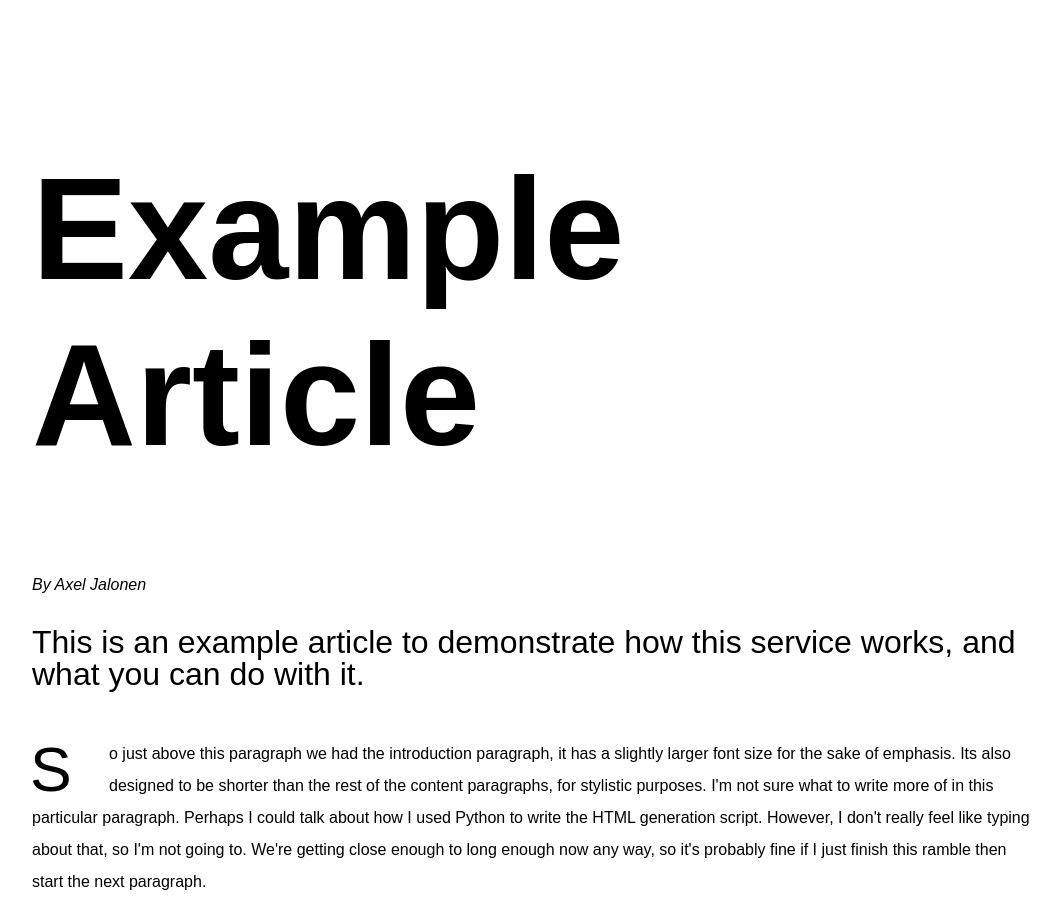
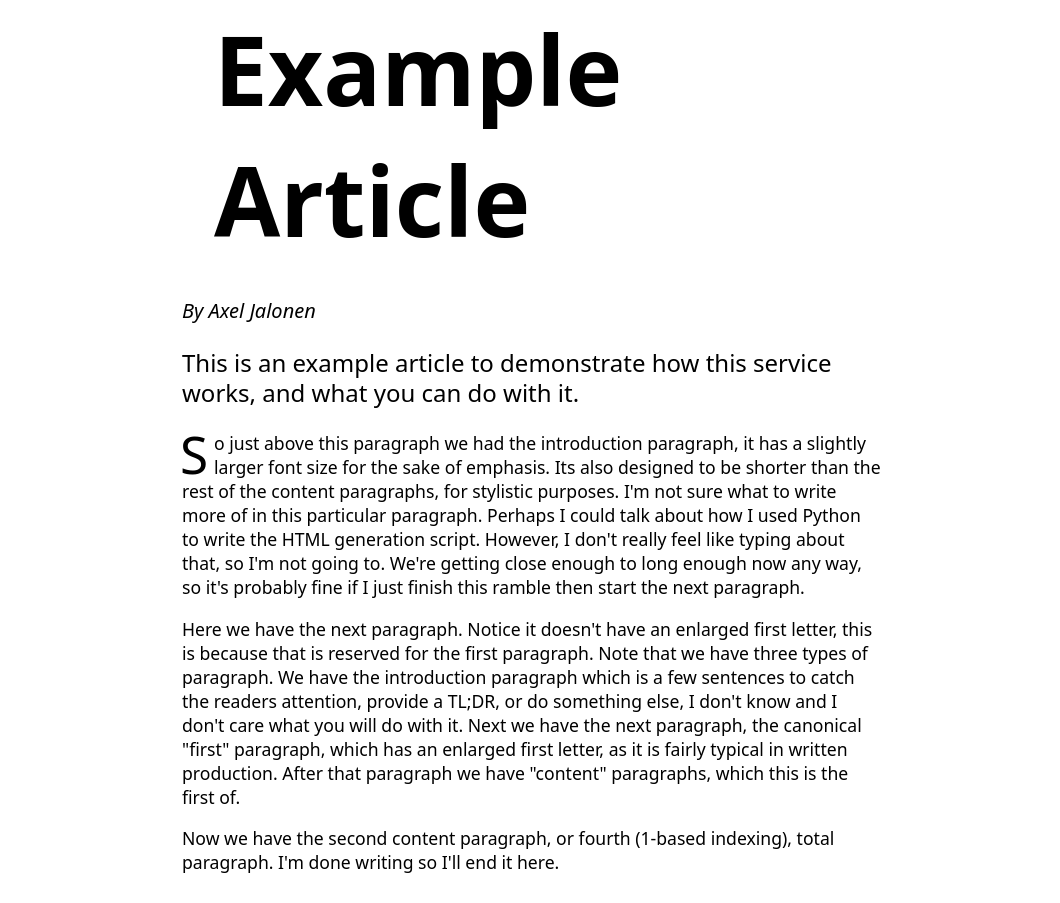
Before and after one commit to Axel-Jalonen/writings.axelj.dev, a plain HTML site: page build/pages/Example-Article.html in a window 1280 px wide. Shown: the part 29-932 px from the top of the page, without its empty margins (108-1168 px from the left). Drawn offline with Linux system fonts and the light colour scheme.

Commit message:
Rollback CSS further

```diff
--- a/build/pages/style.css
+++ b/build/pages/style.css
@@ -1,47 +1,53 @@
 * {
-  font-family: sans-serif;
+  font-family: system-ui, sans-serif;
+}
+
+html {
+  margin: 0;
+  padding: 0;
+}
+
+body {
+  max-width: 700px;
+  margin: auto;
+}
+
+footer {
+  border-top: 1px solid lightgrey;
+  margin-top: 2rem;
+  padding-top: 1rem;
+  padding-bottom: 1rem;
+}
+
+h1 {
+  margin: 2rem;
+  font-size: 6rem;
+}
+
+address {
+  font-size: 1.25rem;
 }
 
 a {
+  color: inherit;
   text-decoration: none;
-  color: inherit;
 }
 
 a:hover {
   text-decoration: underline;
 }
 
-body {
-  padding: 5rem;
-  max-width: 1000px;
-  margin: auto;
+.intro {
+  font-size: 1.50rem;
+  line-height: 1.85rem;
 }
 
-
-h1 {
-  font-size: 9rem;
-}
-
-address {
-}
-
-.intro {
-  font-size: 2rem;
-  line-height: 2rem;
-  margin-bottom: 3rem;
+p {
+  font-size: 1.1rem;
+  line-height: 1.5rem;
 }
 
 #first-paragraph:first-letter {
   initial-letter: 2;
-  margin-right: 2.5rem;
+  padding-right: 0.50rem;
 }
-
-p {
-  margin: 2rem 0;
-  line-height: 2rem;
-}
-
-footer {
-  border-top: 2px solid lightgrey;
-  padding: 1rem 0;
-}
```
